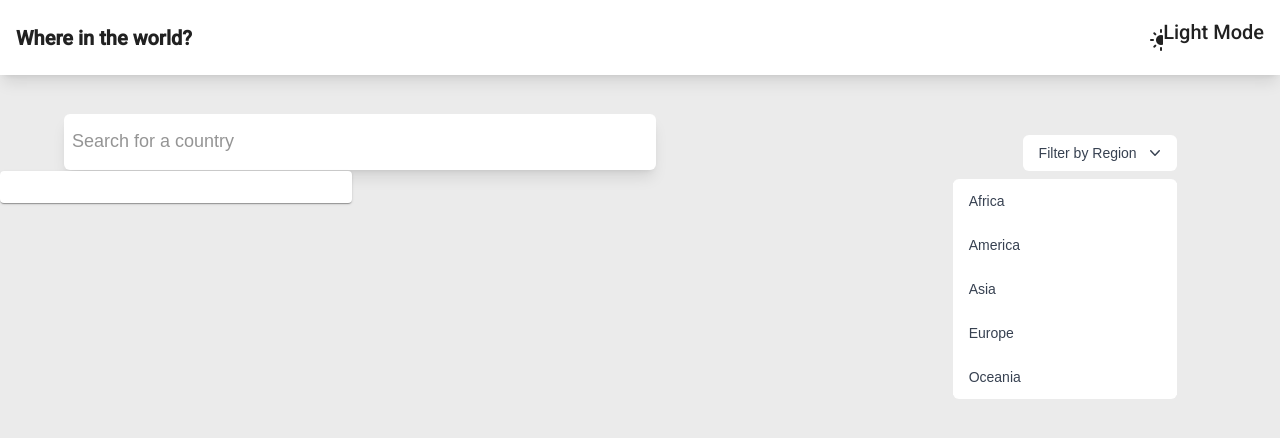
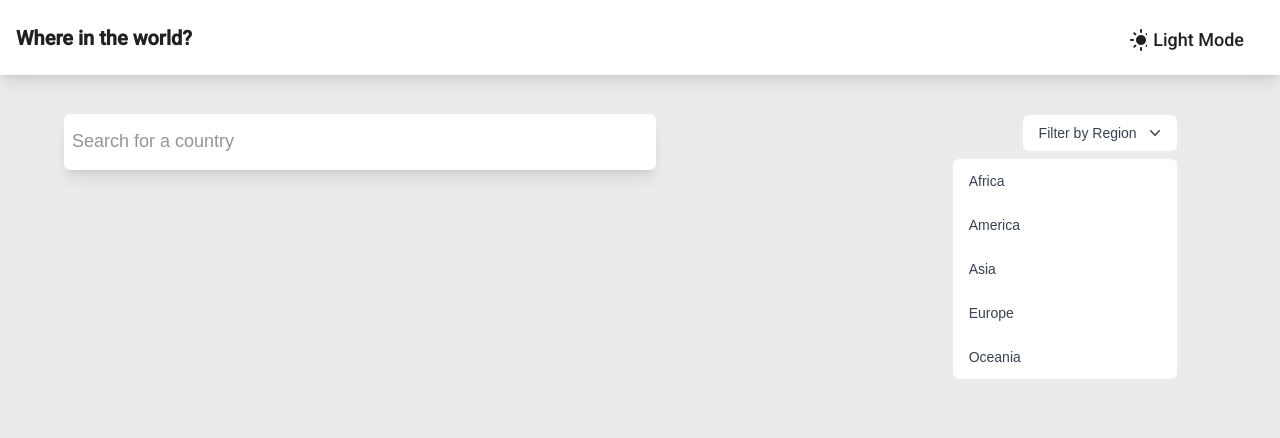
Before and after one commit to MicahD18/rest-countries-angular, an Angular app: page / in a window 1280 px wide. Both pictures are taken after a click on the button "Filter by Region". Shown: the top 438 px of the page. Built offline with nearby package versions, Linux system fonts and the light colour scheme; no server answers.

Commit message:
working on getting the fetched data to show on the UI

```diff
--- a/src/app/app.component.html
+++ b/src/app/app.component.html
@@ -1,3 +1,5 @@
 <app-topbar></app-topbar>
 <app-search-input></app-search-input>
-<app-countries></app-countries>
+<div class="mt-[75px]">
+  <app-countries></app-countries>
+</div>
--- a/src/app/components/countries/countries.component.html
+++ b/src/app/components/countries/countries.component.html
@@ -1,3 +1,3 @@
-<mat-card class="bg-white w-[25%]">
-
+<mat-card class="bg-white w-[25%]" *ngFor="let country of countries">
+    <p>{{country.name}}</p>
 </mat-card>
--- a/src/app/components/countries/countries.component.ts
+++ b/src/app/components/countries/countries.component.ts
@@ -8,12 +8,14 @@ import { CountryService } from 'src/app/services/country.service';
 })
 export class CountriesComponent implements OnInit {
 
-  countries = this.countryService.getAllCountries();
+  countries: any;
 
   constructor(private countryService: CountryService) { }
 
   ngOnInit(): void {
-    this.countryService.getAllCountries();
+    this.countries = this.countryService.getAllCountries();
+    console.log(this.countries);
+
   }
 
 }
--- a/src/app/components/search-input/search-input.component.html
+++ b/src/app/components/search-input/search-input.component.html
@@ -6,7 +6,7 @@
 
   />
 
-  <div class="w-[15%] mr-[75px] mt-5">
+  <div class="w-[15%] mr-[75px]">
     <div class="relative inline-block text-left">
       <div>
         <button
@@ -47,7 +47,7 @@
           <!-- Active: "bg-gray-100 text-gray-900", Not Active: "text-gray-700" -->
           <button
             class="w-full text-gray-700 block px-4 py-2 text-sm text-left bg-white border-none hover:bg-gray-50"
-            (click)="getFiltered(option.id)"
+            (click)="getFiltered(option.id, option.region)"
           >
             {{option.region}}
           </button>
--- a/src/app/components/search-input/search-input.component.ts
+++ b/src/app/components/search-input/search-input.component.ts
@@ -1,4 +1,5 @@
 import { Component, OnInit } from '@angular/core';
+import { CountryService } from 'src/app/services/country.service';
 
 @Component({
   selector: 'app-search-input',
@@ -18,7 +19,7 @@ export class SearchInputComponent implements OnInit {
     { id: 5, region: 'Oceania' },
   ];
 
-  constructor() {}
+  constructor(private countryService: CountryService) {}
 
   ngOnInit(): void {}
 
@@ -28,11 +29,13 @@ export class SearchInputComponent implements OnInit {
       : (this.showOptions = false);
   }
 
-  getFiltered(id: number) {
+  getFiltered(id: number, region: string) {
     this.options.map(item => {
       if (item.id === id) {
         this.regionValue = item.region;
         this.showOptions = false;
+
+        this.countryService.getCountriesByRegion(region);
       }
     })
   }
--- a/src/app/components/topbar/topbar.component.html
+++ b/src/app/components/topbar/topbar.component.html
@@ -1,7 +1,7 @@
 <mat-toolbar class="w-[100%] h-[75px] bg-white flex flex-row justify-between shadow-lg">
     <span class="font-bold">Where in the world?</span>
-    <div class="flex flex-row justify-between w-[115px]">
-        <mat-icon class="mt-[12px]">light_mode</mat-icon>
-        <p>Light Mode</p>
+    <div class="flex flex-row justify-between w-[115px] mr-5 mt-5">
+        <mat-icon class="mr-[6px] mb-4">light_mode</mat-icon>
+        <p class="text-lg leading-6">Light Mode</p>
     </div>
 </mat-toolbar>
```
